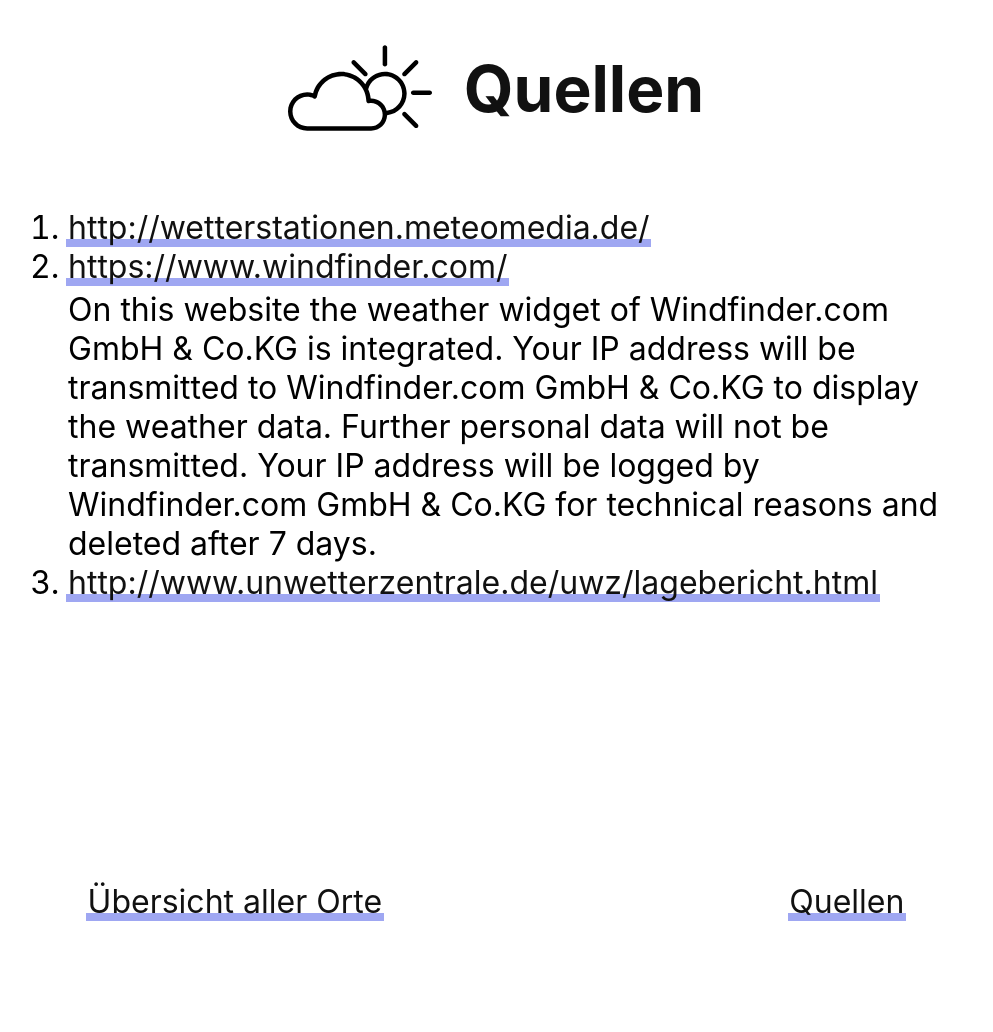
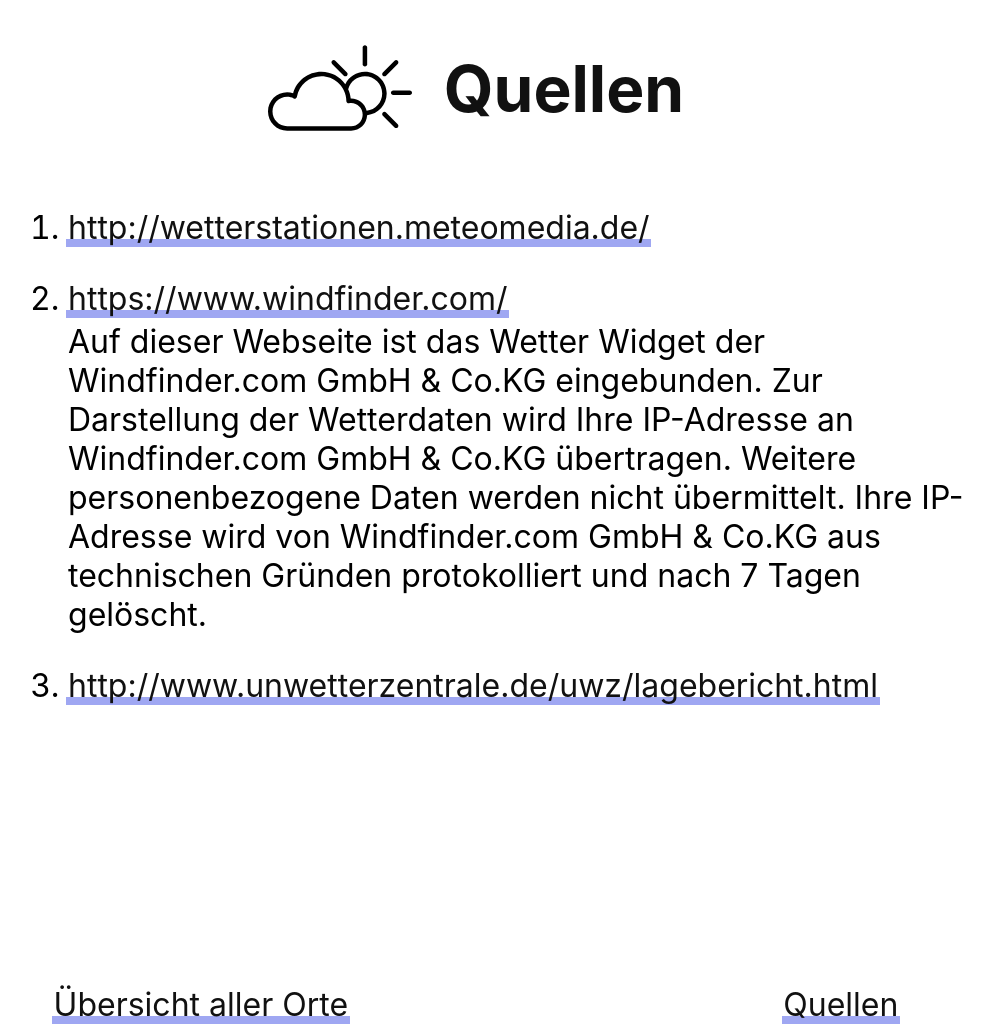
Before and after one commit to app-5ls-de/wetter, a Jekyll site: the page built from quellen.html, in a window 1280 px wide. Shown: the whole page, without its empty margins (164-1157 px from the left). Built offline with Jekyll 4.4.1, drawn with Linux system fonts in a browser that asks for light colours; before the commit the page ends 929 px from its top, so only the background shows below that.

Commit message:
better css + placeholder-img if development

```diff
--- a/_layouts/main.html
+++ b/_layouts/main.html
@@ -16,12 +16,21 @@
     <title>Wetter {{page.title}}</title>
 
     <style>
+        html,
+        body {
+            width: 100%;
+        }
+
         body {
             font-family: 'Rubik', -apple-system, BlinkMacSystemFont, 'Segoe UI', Roboto, Oxygen, Ubuntu, Cantarell, 'Open Sans', 'Helvetica Neue', sans-serif;
             font-size: 2rem;
             margin: 0;
+        }
+
+        .main {
             padding: 0 3rem;
             width: fit-content;
+
         }
 
         h1 {
@@ -78,7 +87,10 @@
 
         .wetterlage {
             padding-top: 10rem;
+        }
 
+        .wetterlage>img {
+            min-width: 35rem;
         }
 
         hr {
@@ -137,10 +149,15 @@
             margin: 0.5rem;
         }
 
+        .liste li:not(:last-child) {
+            margin-bottom: 2rem;
+        }
+
         .liste li {
             max-width: 70vw;
         }
-        .wetter > div {
+
+        .wetter>div {
             margin-top: 3rem;
         }
     </style>
@@ -151,7 +168,9 @@
         <img src="/icon.svg" alt="">
         <h1><a href="/#{{page.kurz}}">{{page.title}}</a></h1>
     </div>
-    {{content}}
+    <div class="main">
+        {{content}}
+    </div>
     <div class="links">
         <a href="/">Übersicht aller Orte</a>
         <a href="/quellen">Quellen</a>
--- a/index.html
+++ b/index.html
@@ -8,6 +8,10 @@
     <a href="{{ort.url}}" id="{{ort.url | slugify}}">{{ort.title}}</a><br>
     {% endfor %}
     <div class="wetterlage">
+        {% if jekyll.environment == "development" %}
+        <img src="https://via.placeholder.com/474x358">
+        {% else %}
         <img src="http://www.unwetterzentrale.de/images/icons/UWZ_ISO_00.jpg" alt="">
+        {% endif %}
     </div>
 </div>
--- a/quellen.html
+++ b/quellen.html
@@ -5,7 +5,7 @@
 <div class="liste">
     <ol>
         <li><a href="http://wetterstationen.meteomedia.de/">http://wetterstationen.meteomedia.de/</a></li>
-        <li><a href="https://www.windfinder.com/">https://www.windfinder.com/</a><br>On this website the weather widget of Windfinder.com GmbH & Co.KG is integrated. Your IP address will be transmitted to Windfinder.com GmbH & Co.KG to display the weather data. Further personal data will not be transmitted. Your IP address will be logged by Windfinder.com GmbH & Co.KG for technical reasons and deleted after 7 days.</li>
+        <li><a href="https://www.windfinder.com/">https://www.windfinder.com/</a><br>Auf dieser Webseite ist das Wetter Widget der Windfinder.com GmbH & Co.KG eingebunden. Zur Darstellung der Wetterdaten wird Ihre IP-Adresse an Windfinder.com GmbH & Co.KG übertragen. Weitere personenbezogene Daten werden nicht übermittelt. Ihre IP-Adresse wird von Windfinder.com GmbH & Co.KG aus technischen Gründen protokolliert und nach 7 Tagen gelöscht.</li>
         <li><a href="http://www.unwetterzentrale.de/uwz/lagebericht.html">http://www.unwetterzentrale.de/uwz/lagebericht.html</a></li>
     </ol>
 </div>
```
Also changed, not shown: _layouts/aktuell.html (deleted, +0 -10 lines), _layouts/ort.html (+6 -2 lines).
